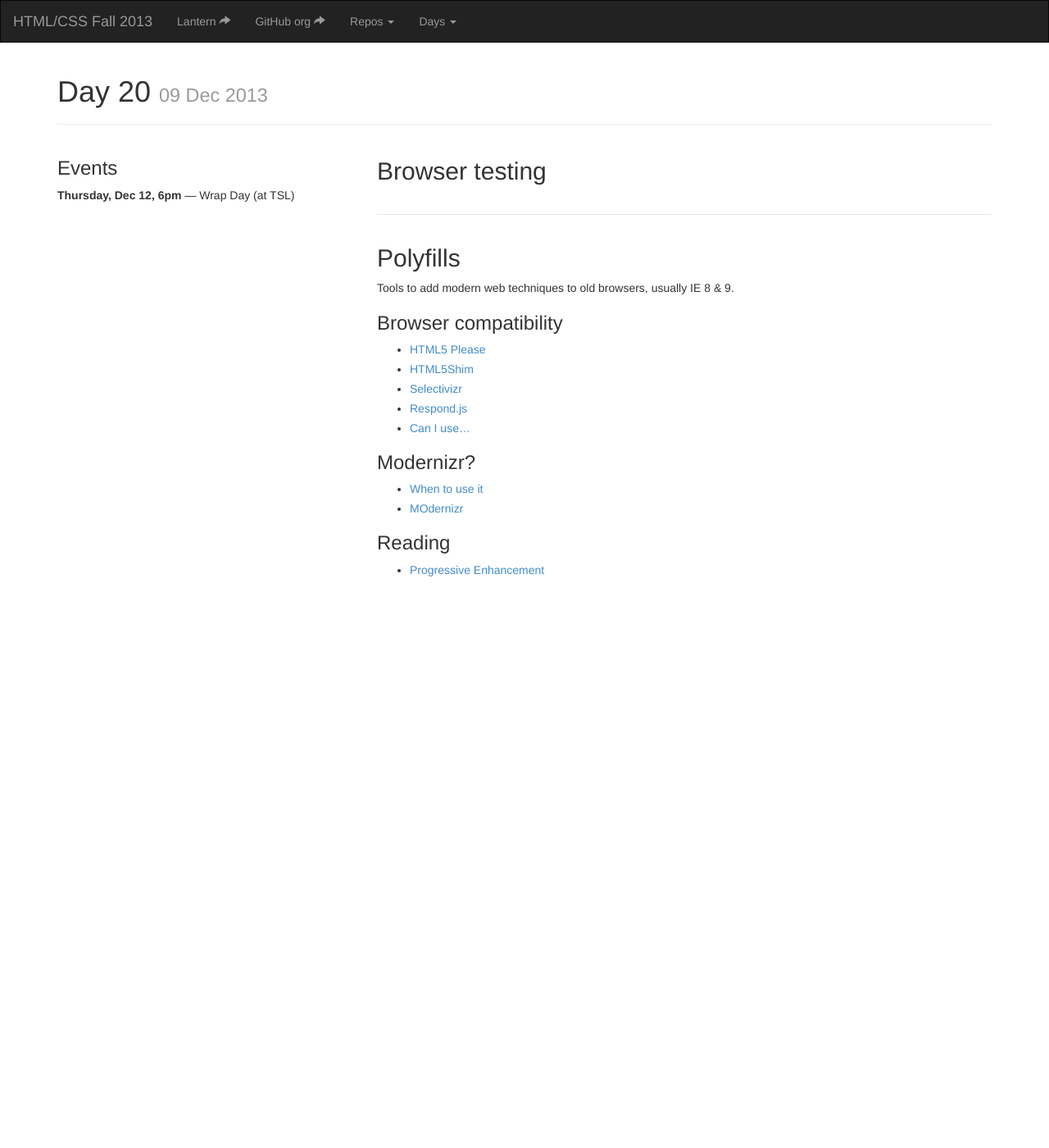
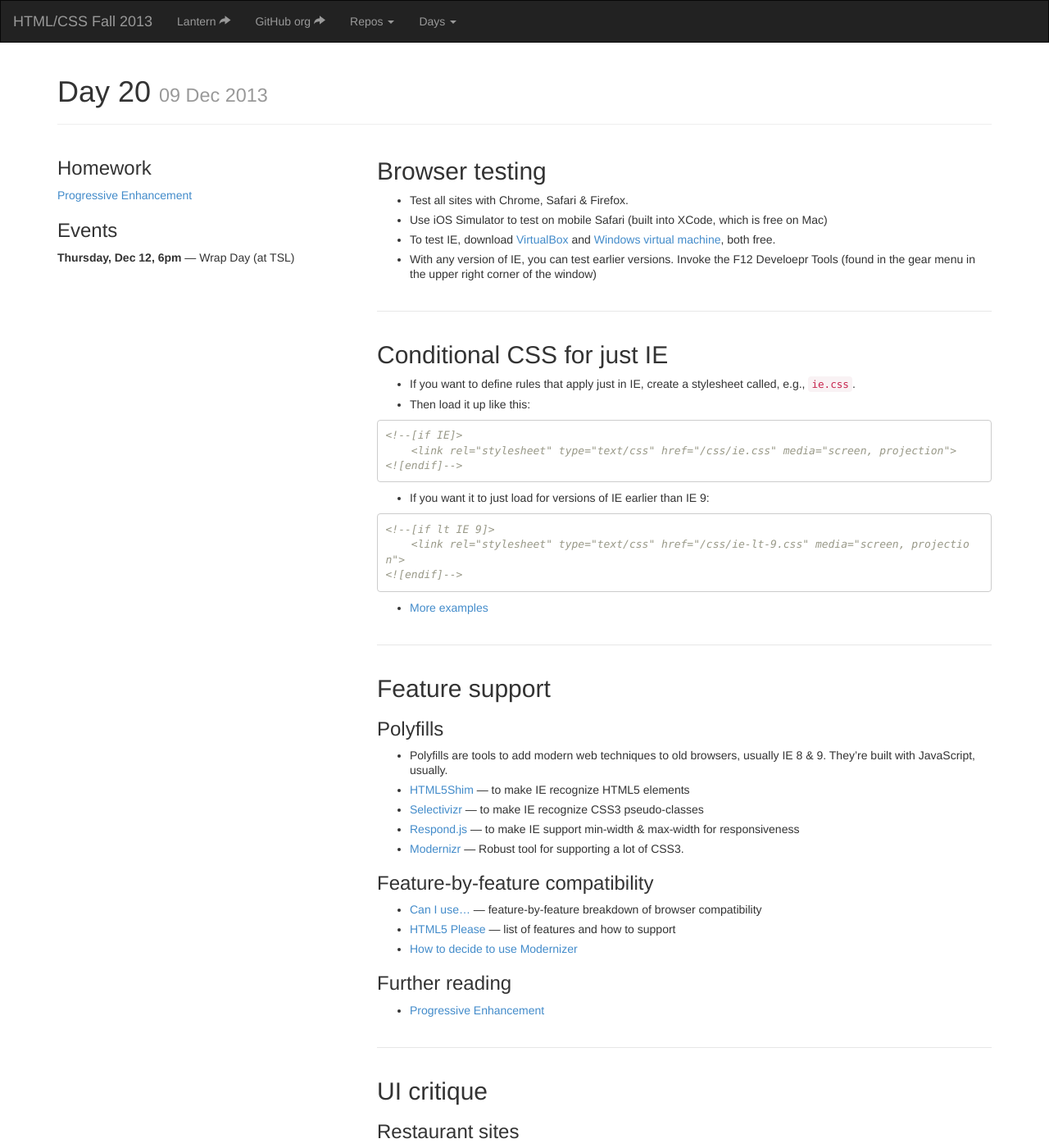
Before and after one commit to tsl-frontend/tsl-frontend.github.io, a Jekyll site: the page built from _posts/2013-12-09-20.md, in a window 1280 px wide and 1400 px high. Shown: the whole window at 82% size. Built offline with Jekyll 4.4.1, drawn with Linux system fonts in a browser that asks for light colours; nearby versions of some CDN libraries; Markdown is read by kramdown in place of the engine named in the settings; some of the changed text lies outside the part shown.

Commit message:
Flesh out Day 20.

````diff
--- a/_posts/2013-12-09-20.md
+++ b/_posts/2013-12-09-20.md
@@ -12,27 +12,70 @@ exercises:
 links:
 screencasts:
 homework:
+- "[Progressive Enhancement](http://alistapart.com/article/understandingprogressiveenhancement)"
 ---
 
 ## Browser testing
 
-## Polyfills
+- Test all sites with Chrome, Safari & Firefox.
+- Use iOS Simulator to test on mobile Safari (built into XCode, which is free on Mac)
+- To test IE, download [VirtualBox](https://www.virtualbox.org/) and [Windows virtual machine](http://www.modern.ie/en-us/virtualization-tools#downloads), both free.
+- With any version of IE, you can test earlier versions. Invoke the F12 Develoepr Tools (found in the gear menu in the upper right corner of the window)
 
-Tools to add modern web techniques to old browsers, usually IE 8 & 9.
+## Conditional CSS for just IE
 
-### Browser compatibility
+- If you want to define rules that apply just in IE, create a stylesheet called, e.g., `ie.css`.
+- Then load it up like this:
 
-- [HTML5 Please](http://html5please.com/)
-- [HTML5Shim](https://code.google.com/p/html5shim/)
-- [Selectivizr](http://selectivizr.com/)
-- [Respond.js](https://github.com/scottjehl/Respond)
-- [Can I use…](http://caniuse.com/)
+```html
+<!--[if IE]>
+    <link rel="stylesheet" type="text/css" href="/css/ie.css" media="screen, projection">
+<![endif]-->
+```
 
-### Modernizr?
+- If you want it to just load for versions of IE earlier than IE 9:
 
-- [When to use it](http://css-tricks.com/video-screencasts/126-using-modernizr/)
-- [MOdernizr](http://modernizr.com/)
+```html
+<!--[if lt IE 9]>
+    <link rel="stylesheet" type="text/css" href="/css/ie-lt-9.css" media="screen, projection">
+<![endif]-->
+```
 
-### Reading
+- [More examples](http://css-tricks.com/how-to-create-an-ie-only-stylesheet/)
+
+## Feature support
+
+### Polyfills
+
+- Polyfills are tools to add modern web techniques to old browsers, usually IE 8 & 9. They're built with JavaScript, usually.
+- [HTML5Shim](https://code.google.com/p/html5shim/) — to make IE recognize HTML5 elements
+- [Selectivizr](http://selectivizr.com/) — to make IE recognize CSS3 pseudo-classes
+- [Respond.js](https://github.com/scottjehl/Respond) — to make IE support min-width & max-width for responsiveness
+- [Modernizr](http://modernizr.com/) — Robust tool for supporting a lot of CSS3.
+
+### Feature-by-feature compatibility
+
+- [Can I use…](http://caniuse.com/) — feature-by-feature breakdown of browser compatibility
+- [HTML5 Please](http://html5please.com/) — list of features and how to support
+- [How to decide to use Modernizer](http://css-tricks.com/video-screencasts/126-using-modernizr/)
+
+### Further reading
 
 - [Progressive Enhancement](http://alistapart.com/article/understandingprogressiveenhancement)
+
+## UI critique
+
+### Restaurant sites
+
+- [napoleondc.com](http://napoleondc.com/)
+- [thaiphoon.com](http://www.thaiphoon.com/)
+- [ateliercrenn.com](http://www.ateliercrenn.com/)
+- [blowfishsushi.com](http://www.blowfishsushi.com/)
+- [levelthreesf.com](http://www.levelthreesf.com/)
+- [nicksbeergarden.com](http://nicksbeergarden.com/)
+
+### Phase two sites
+
+- [brewandgrow.com/brew/](http://www.brewandgrow.com/brew/)
+- [merrymusicmakers.net](http://merrymusicmakers.net/)
+- [fogcitydogs.com](http://www.fogcitydogs.com/)
````
